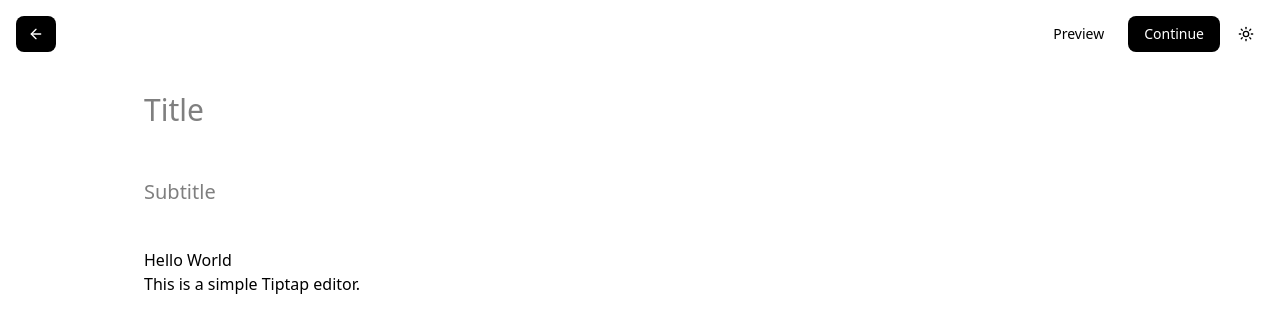
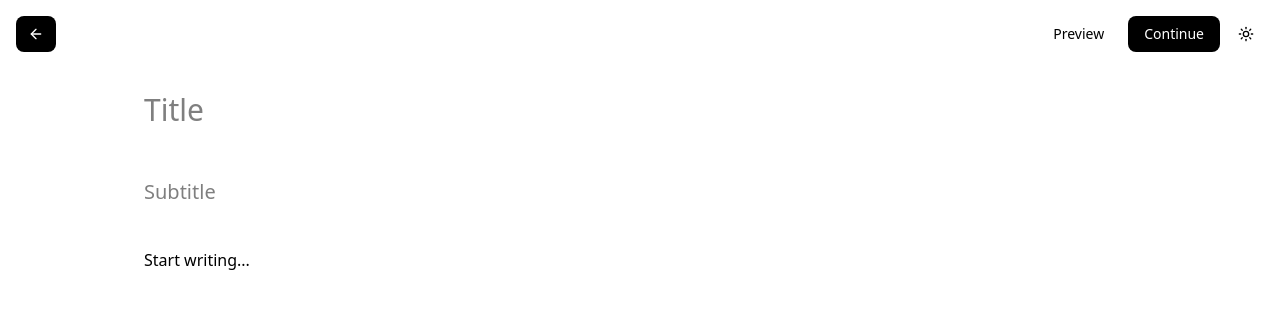
Before and after one commit to daveclinton/upesi-notes, a Next.js app: page / in a window 1280 px wide. Shown: the top 332 px of the page. Built offline with nearby package versions, Linux system fonts and the light colour scheme.

Commit message:
feat: add tip tap

```diff
--- a/components/tip-tap-editor.tsx
+++ b/components/tip-tap-editor.tsx
@@ -16,7 +16,7 @@ const MainEditor = () => {
 
   const editor = useEditor({
     extensions: [StarterKit],
-    content: "<h1>Hello World</h1><p>This is a simple Tiptap editor.</p>",
+    content: "<h1>Start writing...</h1>",
     immediatelyRender: false,
     editorProps: {
       attributes: {
```
